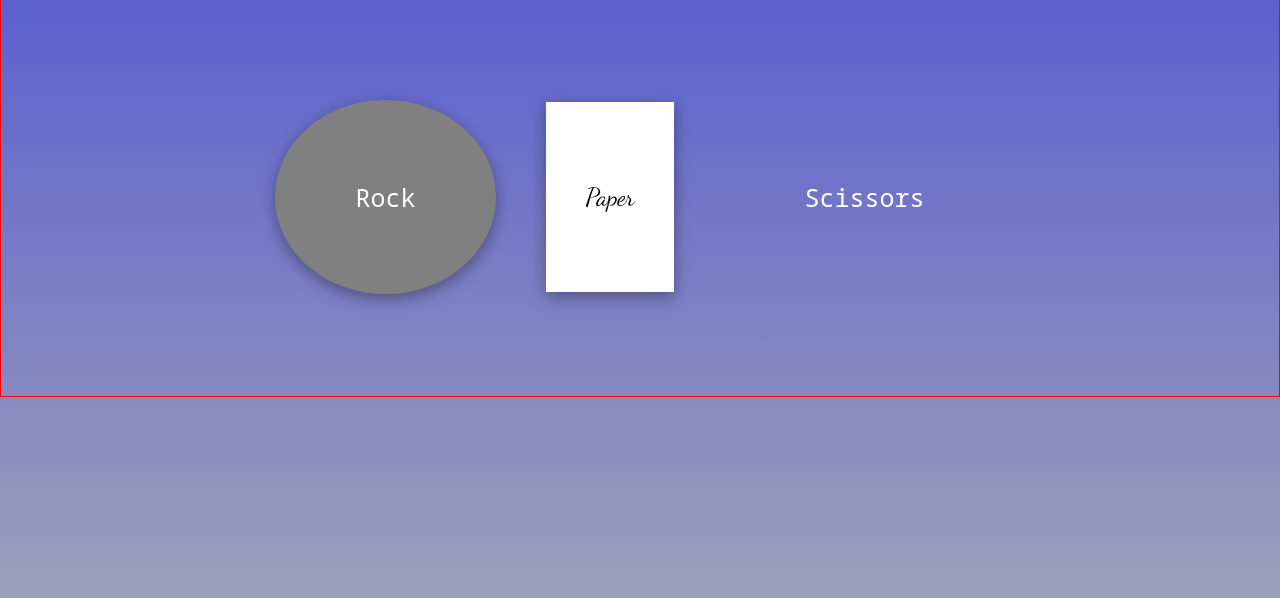
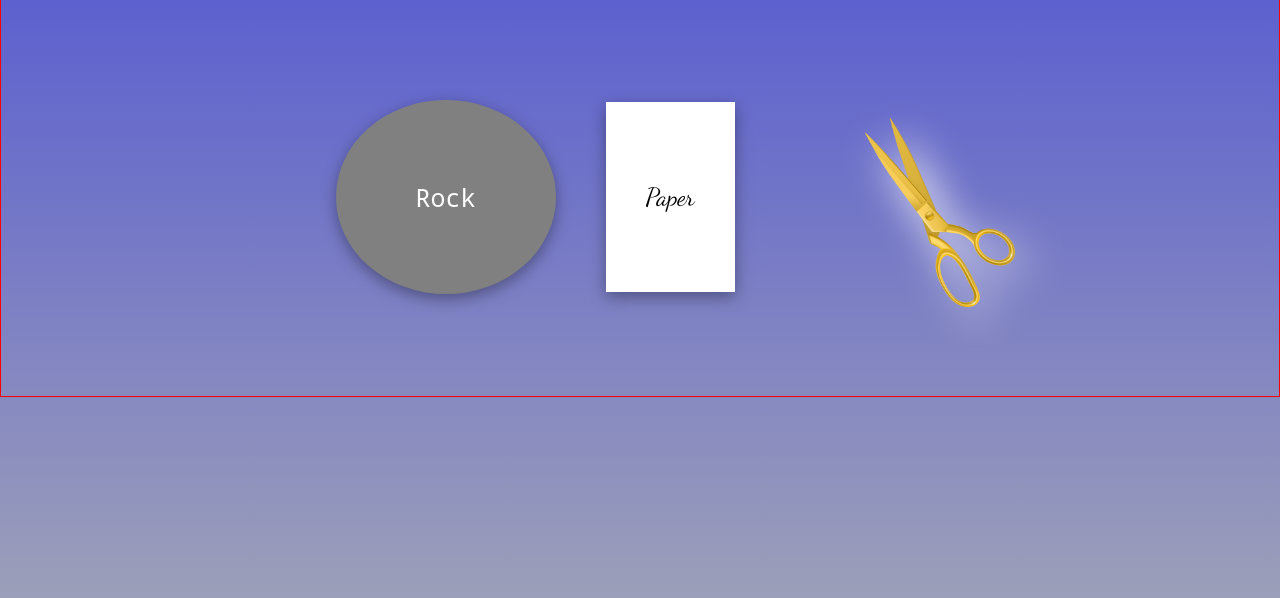
Before and after one commit to mauger1998/rock-paper-scissors, a plain HTML site: page index.html in a window 1280 px wide. Shown: the part 122-720 px from the top of the page. Drawn offline with Linux system fonts and the light colour scheme; a web font is replaced by a local one.

Commit message:
Add in scissors with line shadow

```diff
--- a/index.html
+++ b/index.html
@@ -22,7 +22,7 @@
     <main class="play">
         <button class="rock btn">Rock</button>
         <button class="paper btn">Paper</button>
-        <button class="scissors btn">Scissors</button>
+        <button class="scissors btn"> <img src="images/scissors.png" alt=""></button>
     </main>
     <script src="script.js"></script>
 </body>
--- a/style.css
+++ b/style.css
@@ -52,3 +52,13 @@ body {
     font-family: 'Noto Sans Mono', monospace;
     background-color:transparent;
     box-shadow:none;
+
+
+}
+.scissors > img {
+    width:150px;
+    position: absolute;
+    filter: drop-shadow(10px 10px 20px white);
+    top:30vh;
+
+}
```
